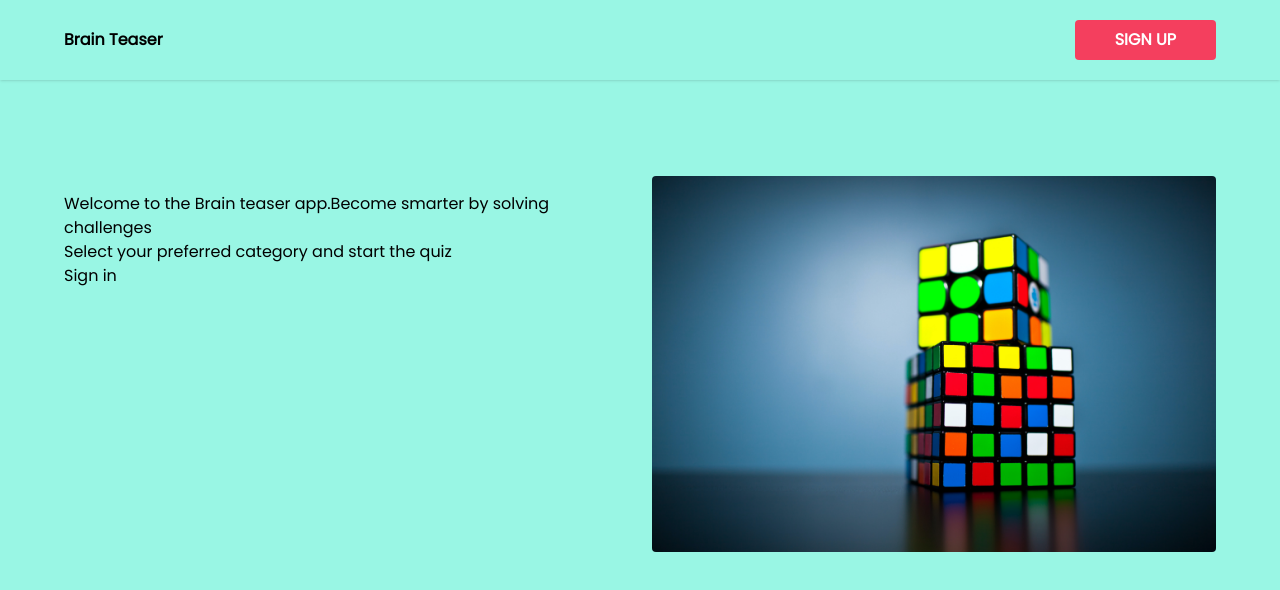
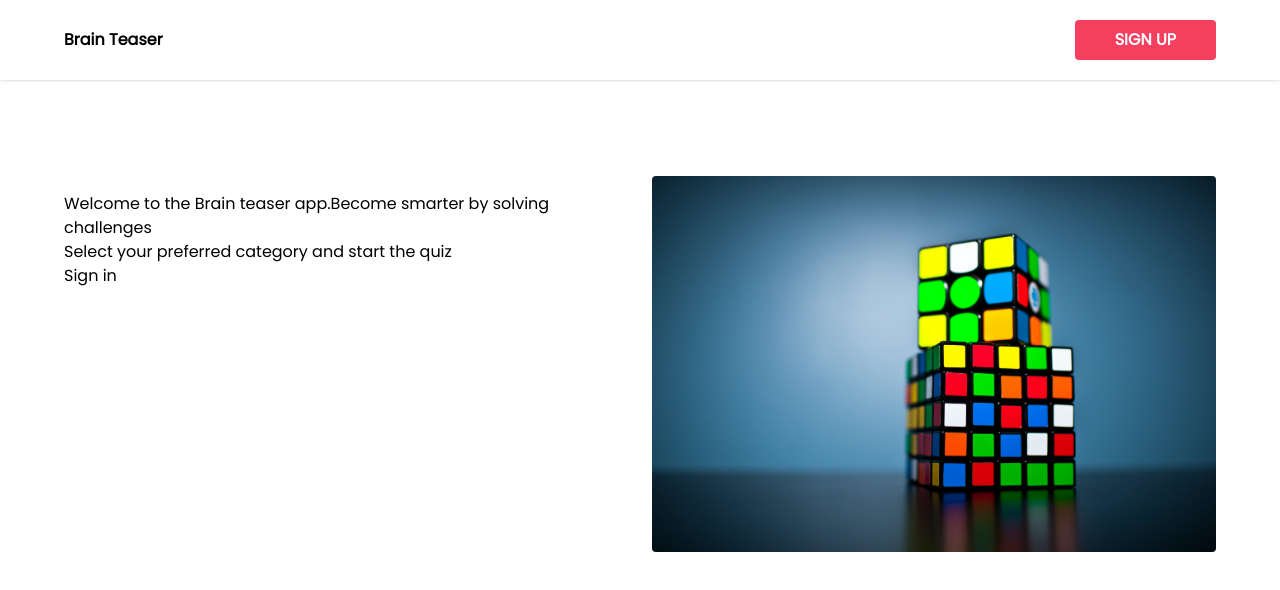
Before and after one commit to MainaMary/Quiz-app, a React (Vite) app: page / in a window 1280 px wide. Shown: the top 590 px of the page. Built offline with nearby package versions, Linux system fonts and the light colour scheme.

Commit message:
Update global background color

```diff
--- a/src/components/Navbar.tsx
+++ b/src/components/Navbar.tsx
@@ -2,7 +2,7 @@ import React from "react";
 
 const Navbar = () => {
   return (
-    <nav className="flex px-16 shadow font-semibold bg-teal-200 w-full justify-between h-20 items-center">
+    <nav className="flex px-16 shadow font-semibold  w-full justify-between h-20 items-center">
       <h2>Brain Teaser</h2>
       <div>
         <button className=" bg-rose-500 px-10 py-2 bg-red rounded outline-none uppercase  text-center text-base text-white">
--- a/src/index.css
+++ b/src/index.css
@@ -5,5 +5,4 @@
 body {
   font-family: "Montserrat", sans-serif;
   font-family: "Poppins", sans-serif;
-  background-color: rgb(153 246 228);
 }
```
